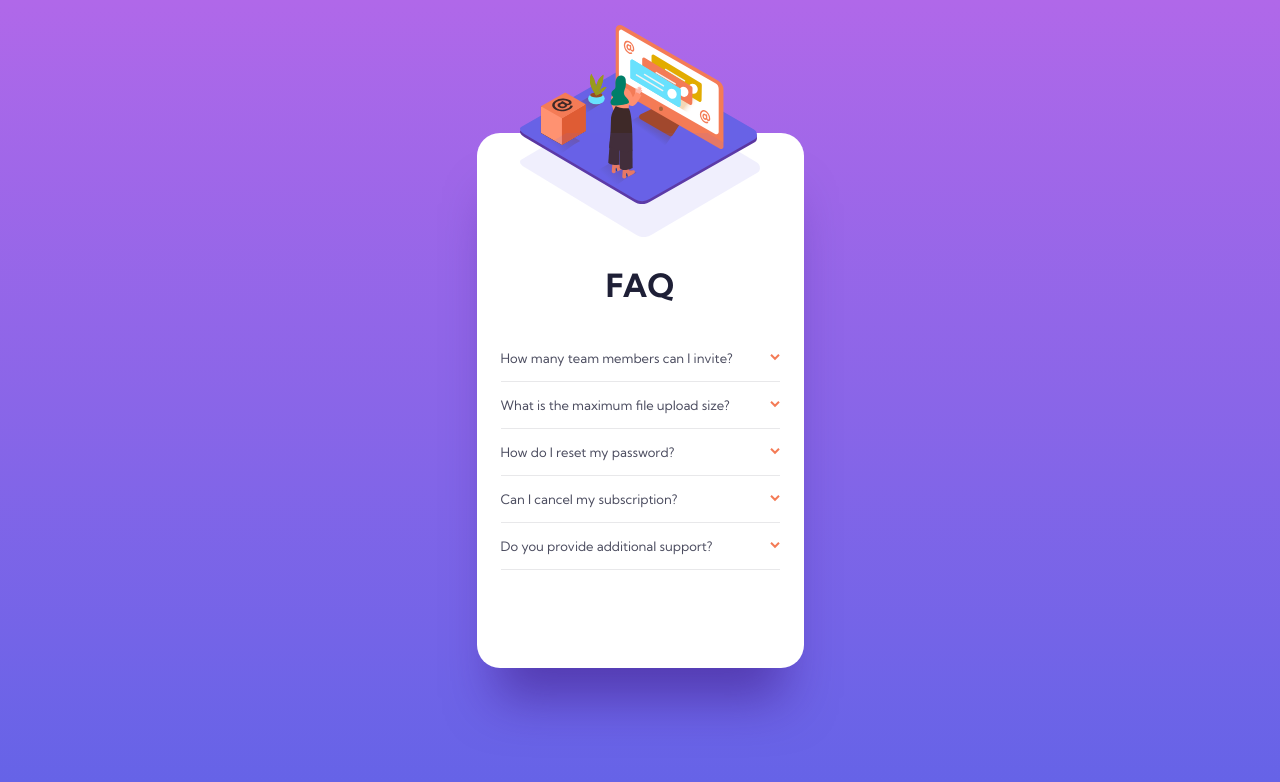
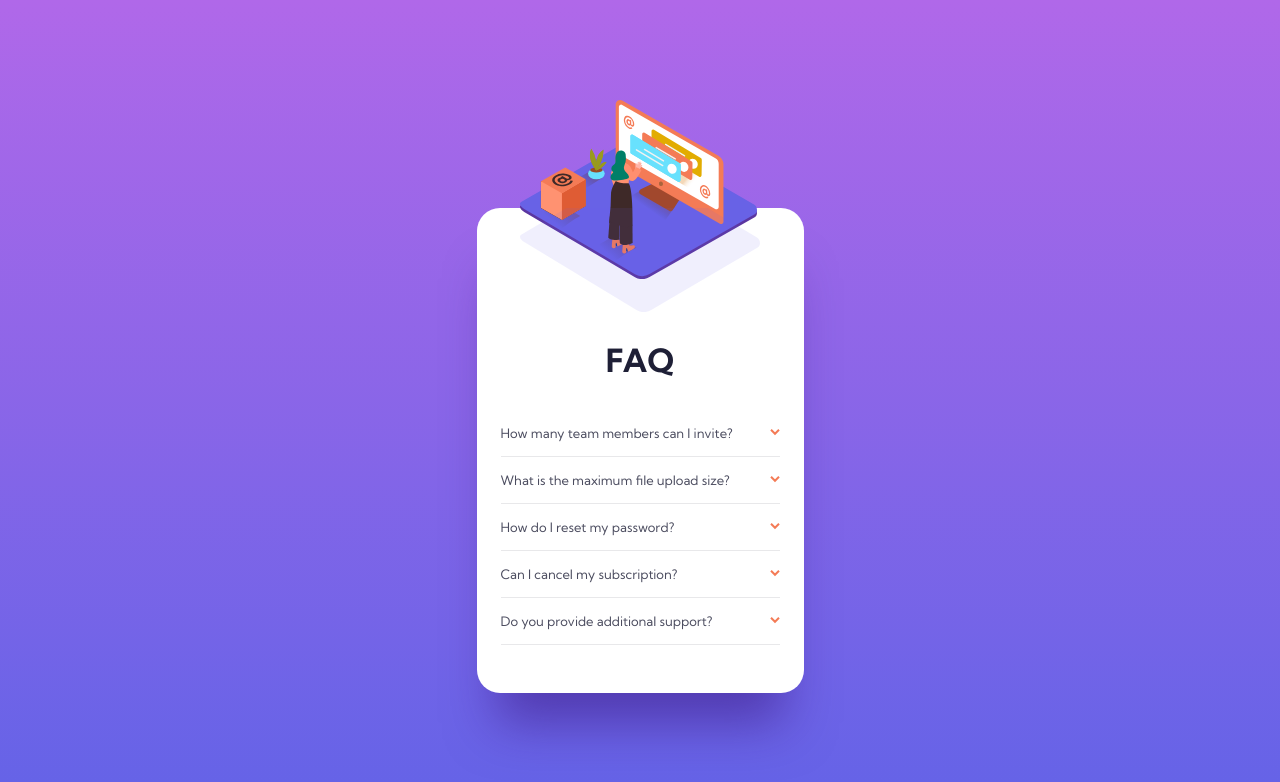
Before and after one commit to rhickey94/faq-accordion-card, a Vue app: page / in a window 1280 px wide. Shown: the top 782 px of the page. Built offline with nearby package versions, Linux system fonts and the light colour scheme.

Commit message:
fixed some spacing issues

```diff
--- a/src/App.vue
+++ b/src/App.vue
@@ -31,6 +31,7 @@ const faqItems = [
 
 <template>
   <main>
+    <div class="spacer"></div>
     <section class="faq-body">
       <figure>
         <img
@@ -62,7 +63,7 @@ const faqItems = [
 <style lang="scss" scoped>
 .faq-body {
   width: 327px;
-  height: 535px;
+  // height: 535px;
   background-color: var(--color-card-bg);
   border-radius: 23px;
   box-shadow: 0px 50px 50px -20px rgba(53, 18, 122, 0.5);
@@ -88,7 +89,7 @@ figure {
 
 article {
   width: 279px;
-  margin: 0 auto;
+  margin: 0 auto 48px;
 }
 
 h1 {
@@ -102,4 +103,8 @@ ul {
   padding: 0;
   width: 279px;
 }
+.spacer {
+  height: 100px;
+  width: 100px;
+}
 </style>
--- a/src/assets/main.css
+++ b/src/assets/main.css
@@ -2,6 +2,7 @@
 
 main {
   display: flex;
+  flex-direction: column;
   justify-content: center;
   align-items: center;
   min-height: 100vh;
```
